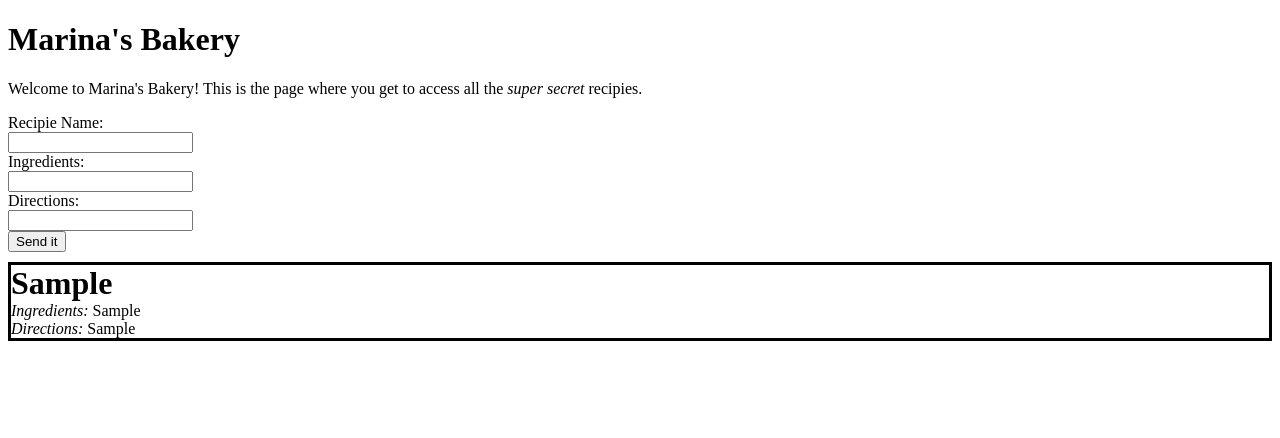
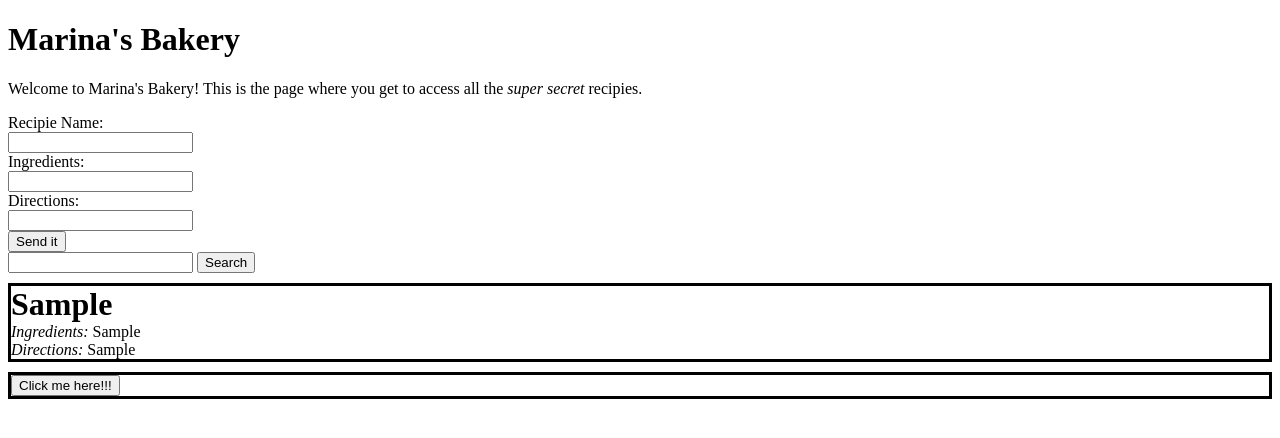
Before and after one commit to VicShcherbert/marinas-bakery, a plain HTML site: page index.html in a window 1280 px wide. Both pictures are taken after typing "Sample", "Sample", "Sample" into the empty fields and a click on the button "Send it". Drawn offline with Linux system fonts and the light colour scheme.

Commit message:
added a search bar

```diff
--- a/index.html
+++ b/index.html
@@ -24,7 +24,16 @@
         <button type="submit">Send it</button>
       </form>
     </div>
+    <form id="search-bar">
+      <input type="text" id="recipe-search-input" name="recipe-search-input" />
+      <button type="submit" onclick="renderRecipeList()">Search</button>
+    </form>
     <div id="recipe-display"></div>
+    <div id="another-button-holder">
+      <div id="button-holder">
+        <button id="randomButton">Click me here!!!</button>
+      </div>
+    </div>
   </body>
   <script type="text/javascript" src="main.js"></script>
 </html>
--- a/main.js
+++ b/main.js
@@ -3,15 +3,45 @@ let recipies = [];
 const localRecipes = JSON.parse(
   window.localStorage.getItem('localRecipeStorage')
 );
-console.log(localRecipes);
 
 //Checks, if localRecipes is !null and the array is for sure an array
 if (localRecipes !== null && Array.isArray(localRecipes)) {
   recipies = localRecipes;
 }
+const renderRecipeList = () => {
+  {
+    //When I type in a recipe name and click submit, it seems to reload the page.
+    //To stop that, I added an event listener that prevents that
+    //SOURCE: https://stackoverflow.com/questions/19454310/stop-form-refreshing-page-on-submit
+
+    const searchBar = document.getElementById('search-bar');
+    const handleForm = (event) => event.preventDefault();
+    searchBar.addEventListener('submit', handleForm);
+  }
+
+  const searched = document.getElementById('recipe-search-input');
+  const listOfRecipes = document.getElementById('recipe-display');
+  listOfRecipes.innerHTML = '';
+
+  recipies
+    .filter((element) => element.recipieName.includes(searched.value))
+    .forEach((element) => {
+      listOfRecipes.innerHTML = listOfRecipes.innerHTML +=
+        "<div id='recipeItem'><h1 id='recipeHeader'>" +
+        element.recipieName +
+        '</h1>' +
+        "<div id='ingredients'><i>Ingredients: </i>" +
+        element.ingredients +
+        "</div><div id='directions'><i>Directions: </i>" +
+        element.directions +
+        '</div></div>';
+    });
+};
+renderRecipeList('');
 
 const formElement = document.getElementById('recipie-input-form');
 formElement.addEventListener('submit', (event) => {
+  // console.log('Yoooooooo');
   event.preventDefault();
 
   const recipie = {
@@ -24,25 +54,38 @@ formElement.addEventListener('submit', (event) => {
   recipies.push(recipie);
   window.localStorage.setItem('localRecipeStorage', JSON.stringify(recipies));
 
-  renderRecipeList();
+  renderRecipeList('');
 
   document.getElementById('recipieName').value = '';
   document.getElementById('ingredients').value = '';
   document.getElementById('directions').value = '';
 });
 
-const renderRecipeList = () => {
-  const listOfRecipes = document.getElementById('recipe-display');
-  listOfRecipes.innerHTML = '';
-  recipies.forEach((element) => {
-    listOfRecipes.innerHTML = listOfRecipes.innerHTML +=
-      "<div id='recipeItem'><h1 id='recipeHeader'>" +
-      element.recipieName +
-      '</h1>' +
-      "<div id='ingredients'><i>Ingredients: </i>" +
-      element.ingredients +
-      "</div><div id='directions'><i>Directions: </i>" +
-      element.directions +
-      '</div></div>';
-  });
-};
+const randomButton = document.getElementById('randomButton');
+const randomDiv = document.getElementById('button-holder');
+const anotherRandomDiv = document.getElementById('another-button-holder');
+
+randomButton.addEventListener(
+  'click',
+  (e) => {
+    console.log('Child div');
+  },
+  // { capture: true }
+);
+
+randomDiv.addEventListener(
+  'click',
+  (e) => {
+    // e.stopPropagation();
+    console.log('Parent div');
+  },
+  // { capture: true }
+);
+
+anotherRandomDiv.addEventListener(
+  'click',
+  () => {
+    console.log('Grandparent div');
+  },
+  { capture: true }
+);
--- a/styles.css
+++ b/styles.css
@@ -6,3 +6,11 @@
 #recipeHeader {
     margin: 0px;
 }
+
+#button-holder{
+    border-style: solid;
+}
+
+#another-button-holder{
+    margin-top: 10px;
+}
```
